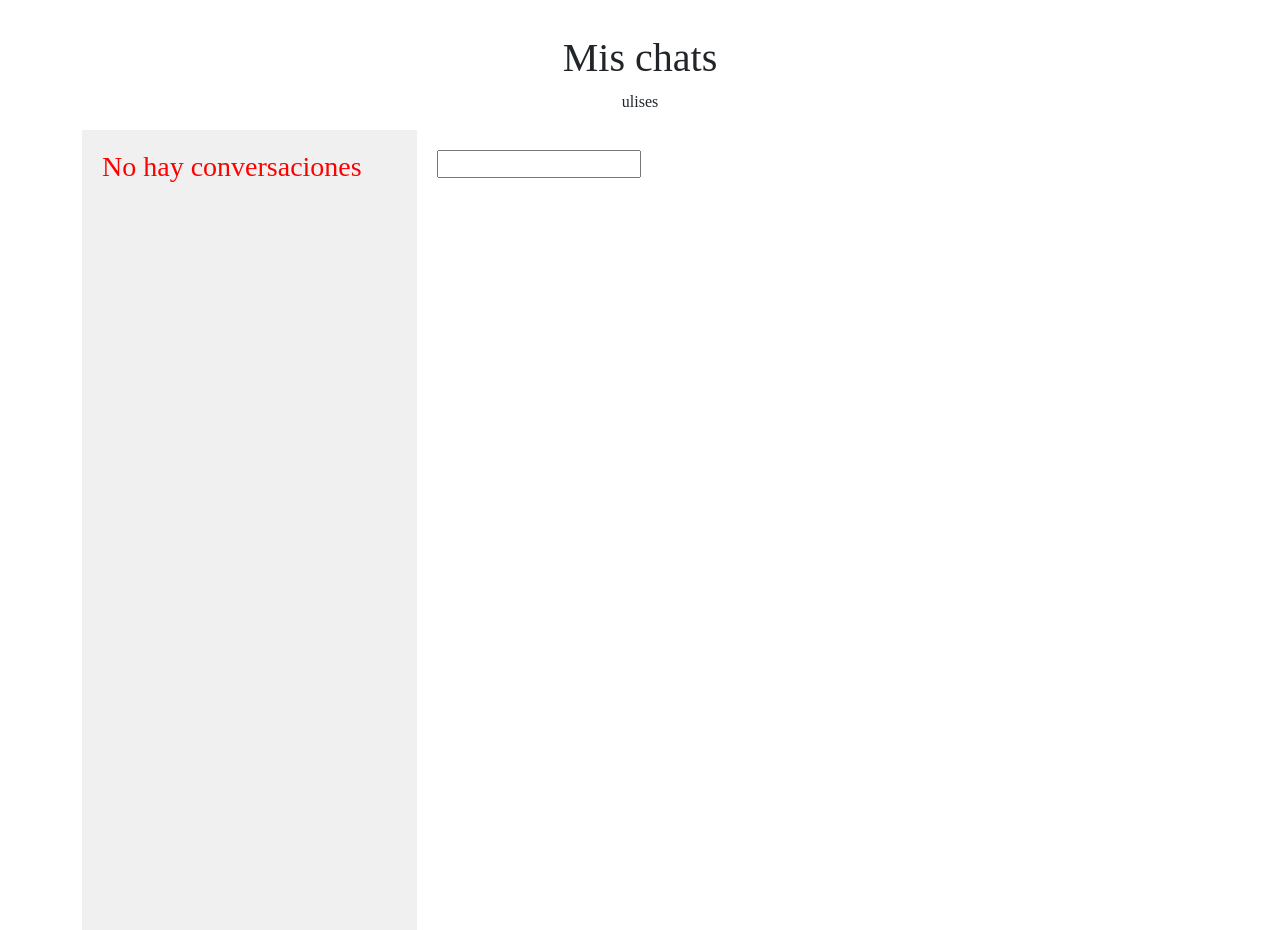
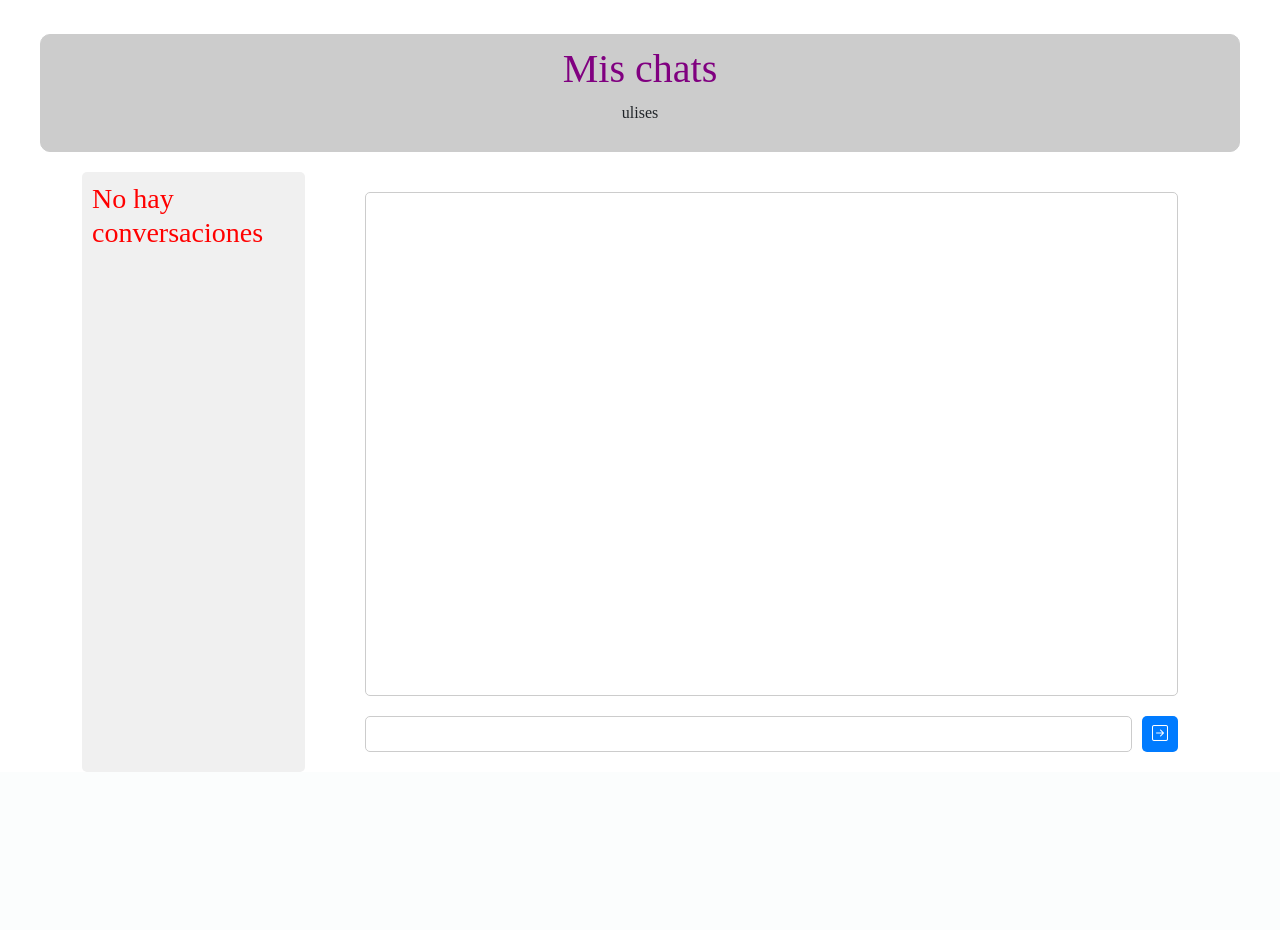
Before and after one commit to B4ZU27/Dogeaway_ingSoft, a Django app: page /lobby/ in a window 1280 px wide. Shown: the part 66-996 px from the top of the page. After the commit the page ends 838 px from the top, so only its background shows below. Run offline with Django 4.2, Linux system fonts and the light colour scheme; a user stored in the database is signed in; data comes from the database, SQL or seed files in the repository; both versions use the stored data as it was after the commit.

Commit message:
Estilo en el chat

```diff
--- a/main_app/static/css/chat.css
+++ b/main_app/static/css/chat.css
@@ -5,13 +5,14 @@ body {
 
   .container {
     display: flex;
-    height: 100vh;
+    height: 75vh;
   }
 
   .conversations {
-    width: 30%;
+    width: 20%;
     background-color: #f0f0f0;
-    padding: 20px;
+    border-radius: 5px;
+    padding: 10px;
     box-sizing: border-box;
   }
 
@@ -24,13 +25,56 @@ body {
     margin-bottom: 10px;
     cursor: pointer;
   }
-
-  .chat {
+/*
+  .container {
+    display: flex;
+    flex-direction: column;
+    height: 80vh;
+    justify-content: space-between;
+}
+*/
+.chat {
     flex: 1;
     padding: 20px;
+    margin-left: 40px;
+    width: 60%;
     box-sizing: border-box;
     overflow-y: auto;
-  }
+    display: flex;
+    flex-direction: column;
+}
+
+#messages {
+    flex: 1;
+    overflow-y: auto;
+    margin-bottom: 20px;
+    border: 1px solid #ccc;
+    padding: 10px;
+    border-radius: 5px;
+}
+
+#form {
+    display: flex;
+    justify-content: space-between;
+}
+
+#form input[type="text"] {
+    flex: 1;
+    padding: 5px;
+    border-radius: 5px;
+    border: 1px solid #ccc;
+}
+
+#form button {
+    margin-left: 10px;
+    padding: 5px 10px;
+    border: none;
+    border-radius: 5px;
+    background-color: #007BFF;
+    color: white;
+}
+
+
 
   .message {
     background-color: #dcd6f7;  /* Color de fondo morado claro */
@@ -40,11 +84,62 @@ body {
     width: fit-content;
 }
 
-.message p {
-    margin: 0;  /* Eliminar el margen alrededor del texto */
+.mensaje {
+    background-color: #e6e6e6;
+    width: 70%;
+    margin-right: auto; /* Esto empujará el elemento hacia la izquierda */
+    padding: 10px;
+    margin: 10px;
+    border-radius: 5px;
 }
 
-.message small {
-    display: block;  /* Hacer que el nombre del usuario y la hora estén en líneas separadas */
-    font-size: 0.8em;  /* Hacer que el texto sea más pequeño */
+.mensaje p {
+    margin: 0;
+    font-size: 16px;
+    color: #333;
 }
+.mensaje small {
+    font-size: 10px; /* Tamaño de fuente más pequeño */
+    font-style: italic; /* Estilo de fuente en cursiva (italiana) */
+    color: #666; /* Color más tenue que el negro, por ejemplo, gris oscuro */
+}
+
+/* Estilo base */
+/* Estilo base */
+li a {
+    display: block;
+    padding: 10px;
+    text-decoration: none;
+    color: #333; /* Color de texto base */
+    border-radius: 5px;
+    border: 1px solid black;
+}
+
+/* Estilo para el hover */
+li a:hover {
+    background-color: #e6e6ff; /* Color morado claro de fondo en hover */
+    border-radius: 5px;
+}
+
+/* Estilo cuando está activo */
+li a.active {
+    background-color: #cc99ff; /* Color morado más claro de fondo cuando está activo */
+    color: #fff; /* Color de texto blanco */
+    border-radius: 5px;
+}
+
+div.title-container {
+    text-align: center;
+    border: 1px solid #ccc;
+    background-color: #ccc;
+    border-radius: 10px; /* Esto hará que el recuadro sea redondeado */
+    padding: 10px;
+    margin-top: 30px;
+    margin-right: 40px;
+    margin-left: 40px;
+    margin-bottom: 20px; /* Esto añade un poco de espacio entre el título y el contenido siguiente */
+}
+
+div.title-container h1 {
+    color: purple; /* Esto hará que el texto del h1 sea morado */
+}
--- a/main_app/templates/chats/lobby.html
+++ b/main_app/templates/chats/lobby.html
@@ -6,7 +6,7 @@
 
 {% block content %}
 <div style="margin-top: 100px"></div>
-<div style="text-align: center;">
+<div class="title-container">
     <h1>Mis chats</h1>
     <p>{{ usuario.username }}</p>
 </div>
@@ -16,9 +16,21 @@
       <ul>
         {%if matches%}
             {%for m in matches%}
+                {% if m.mascota1.dueño == usuario %}
                 <li>
-                    <a data-chat-id="{{m.id}}"><h5>{{m.mascota1.nombre}} - {{m.mascota2.nombre}}</h5></a>
+                    <a  class="chat-link" data-chat-id="{{m.id}}">
+                        <h5 >{{m.mascota2.nombre}}</h5>
+                        <small>{{m.mascota2.dueño.username}}</small>
+                    </a>
                 </li>
+                {% else %}
+                <li>
+                    <a class="chat-link" data-chat-id="{{m.id}}">
+                        <h5 >{{m.mascota1.nombre}}</h5>
+                        <small>{{m.mascota1.dueño.username}}</small>
+                    </a>
+                </li>
+                {% endif %}
             {% endfor %}
         {% else %}
             <li><h3 style="color:red;">No hay conversaciones</h3></li>
@@ -26,9 +38,11 @@
       </ul>
     </div>
     <div class="chat">
+
         <div id="messages"></div>
         <form id="form">
-            <input type="text" name="message"/>
+            <input type="text" name="message" data-rem="{{usuario.username}}"/>
+            <button type="submit"><i class="bi bi-arrow-right-square"></i></button>
         </form>
     </div>
 
@@ -53,13 +67,16 @@
 
         chatSocket.onmessage = function(e){
             let data = JSON.parse(e.data)
+            var inputElement = document.querySelector('input[name="message"]');
+            // Obtener el valor del atributo data-rem
+            let remValue = inputElement.dataset.rem;
             console.log('Data:', data)
-
             if(data.type === 'chat'){
                 let messages = document.getElementById('messages')
 
-                messages.insertAdjacentHTML('beforeend', `<div>
+                messages.insertAdjacentHTML('beforeend', `<div class="mensaje">
                                         <p>${data.message}</p>
+                                        <small>${remValue}</small>
                                     </div>`)
             }
         }
@@ -100,7 +117,10 @@
 
                 // Add each message to the messages div
                 messages.forEach(message => {
-                    messagesDiv.insertAdjacentHTML('beforeend', `<div><p>${message}</p></div>`);
+                    messagesDiv.insertAdjacentHTML('beforeend', `<div class="mensaje">
+                        <p>${message}</p>
+                        <small></small>
+                    </div>`);
                 });
             });
     }
@@ -115,36 +135,26 @@
         });
     });
 
+// Obtener todos los enlaces de chat
+var chatLinks = document.querySelectorAll('.chat-link');
+
+// Función para manejar el clic en el enlace
+function handleClick(event) {
+    // Remover la clase 'active' de todos los enlaces
+    chatLinks.forEach(function(link) {
+        link.classList.remove('active');
+    });
+
+    // Agregar la clase 'active' al enlace clicado
+    event.target.classList.add('active');
+}
+
+// Agregar un event listener a cada enlace para manejar el clic
+chatLinks.forEach(function(link) {
+    link.addEventListener('click', handleClick);
+});
 
 
-    /*
-        let url = `ws://${window.location.host}/ws/socket-server/`
-
-        const chatSocket = new WebSocket(url)
-
-        chatSocket.onmessage = function(e){
-            let data = JSON.parse(e.data)
-            console.log('Data:', data)
-
-            if(data.type === 'chat'){
-                let messages = document.getElementById('messages')
-
-                messages.insertAdjacentHTML('beforeend', `<div>
-                                        <p>${data.message}</p>
-                                    </div>`)
-            }
-        }
-
-        let form = document.getElementById('form')
-        form.addEventListener('submit', (e)=> {
-            e.preventDefault()
-            let message = e.target.message.value
-            chatSocket.send(JSON.stringify({
-                'message':message
-            }))
-            form.reset()
-        })
-        */
 
     </script>
 
```
Also changed, not shown: db.sqlite3.
